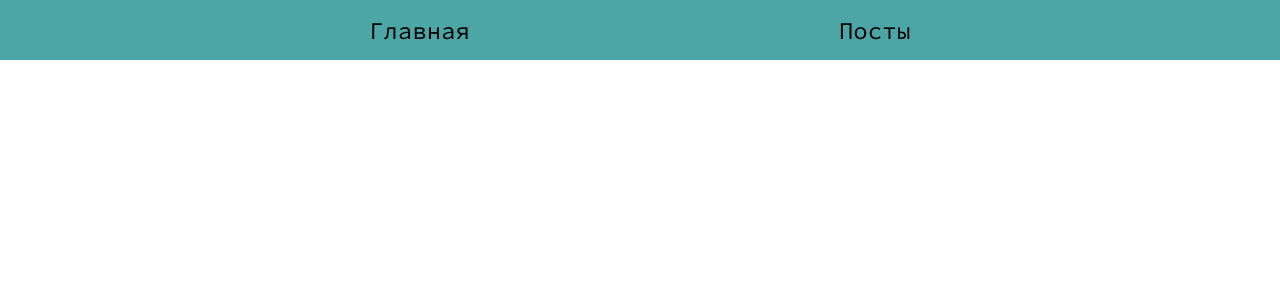
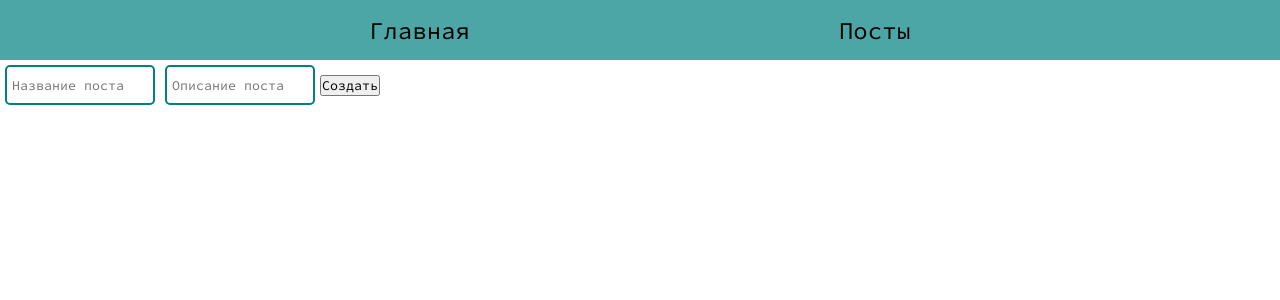
Before and after one commit to Evgenii-Buslaev/blog_vue, a Vue app: page / in a window 1280 px wide. Before the commit this address had no page. Shown: the top 300 px of the page. Built offline with nearby package versions, Linux system fonts and the light colour scheme.

Commit message:
created input-el, post form

```diff
--- a/src/App.vue
+++ b/src/App.vue
@@ -1,11 +1,13 @@
 <template>
   <navigation-bar></navigation-bar>
+  <post-form></post-form>
 </template>
 
 <script>
 import NavigationBar from "@/components/NavigationBar.vue";
+import PostForm from "./components/PostForm.vue";
 export default {
-  components: { NavigationBar },
+  components: { NavigationBar, PostForm },
 };
 </script>
 <style lang="scss">
--- /dev/null
+++ b/src/components/PostForm.vue
@@ -0,0 +1,20 @@
+<template>
+  <form>
+    <input-el v-model="title" :placeholder="'Название поста'" />
+    <input-el v-model="body" :placeholder="'Описание поста'" />
+    <button>Создать</button>
+  </form>
+</template>
+
+<script>
+export default {
+  data() {
+    return {
+      title: "",
+      body: "",
+    };
+  },
+};
+</script>
+
+<style lang="scss" scoped></style>
--- /dev/null
+++ b/src/components/UI/InputEl.vue
@@ -0,0 +1,36 @@
+<template>
+  <input
+    class="inputEl"
+    type="text"
+    :value="modelValue"
+    @input="updateInput"
+    :placeholder="placeholder"
+  />
+</template>
+
+<script>
+export default {
+  name: "input-el",
+  props: {
+    modelValue: [String, Number],
+    placeholder: [String],
+  },
+  methods: {
+    updateInput(event) {
+      this.$emit("update:modelValue", event.target.value);
+    },
+  },
+};
+</script>
+
+<style lang="scss" scoped>
+.inputEl {
+  margin: 5px;
+  padding: 5px;
+  width: 150px;
+  height: 40px;
+  font-family: inherit;
+  border: 2px solid teal;
+  border-radius: 5px;
+}
+</style>
--- /dev/null
+++ b/src/components/UI/index.js
@@ -0,0 +1,3 @@
+import InputEl from "@/components/UI/InputEl.vue";
+
+export default [InputEl];
--- a/src/main.js
+++ b/src/main.js
@@ -1,6 +1,13 @@
-import { createApp } from 'vue'
-import App from './App.vue'
-import router from './router'
-import store from './store'
+import { createApp } from "vue";
+import App from "./App.vue";
+import components from "@/components/UI";
+import router from "./router";
+import store from "./store";
 
-createApp(App).use(store).use(router).mount('#app')
+const app = createApp(App);
+
+components.forEach((component) => {
+  app.component(component.name, component);
+});
+
+app.use(store).use(router).mount("#app");
```
Also changed, not shown: 1 other file (tests, documents, lock files or other folders).
